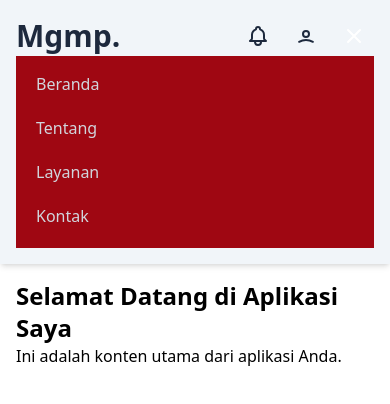
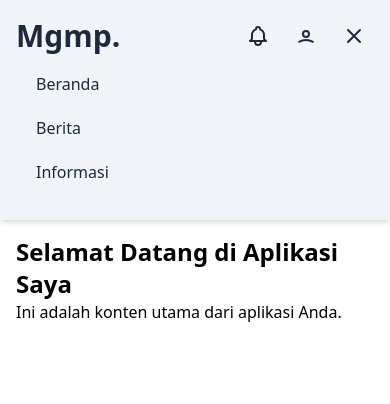
Before and after one commit to msyfk/mgmp, a React (Vite) app: page / in a window 390 px wide. Both pictures are taken after a click on the button 354 px from the left and 36 px from the top of the page. Shown: the top 404 px of the page. Built offline with nearby package versions, Linux system fonts and the light colour scheme.

Commit message:
Memperbaiki menu hamburger di tampilan mobile

```diff
--- a/src/components/Navbar.jsx
+++ b/src/components/Navbar.jsx
@@ -54,7 +54,7 @@ const Navbar = () => {
           <div className="md:hidden">
             <button
               onClick={() => setMobileMenuOpen(!isMobileMenuOpen)}
-              className="p-2 rounded-md text-white hover:text-white hover:bg-red-800"
+              className="p-2 text-slate-800 hover:text-red"
             >
               {isMobileMenuOpen ? (
                 // Ikon 'X' saat menu terbuka
@@ -70,12 +70,11 @@ const Navbar = () => {
 
       {/* Daftar Menu Mobile (Tampil/Sembunyi) */}
       {isMobileMenuOpen && (
-        <div className="md:hidden bg-red-800">
+        <div className="md:hidden bg-slate-100">
           <div className="px-2 pt-2 pb-3 space-y-1 sm:px-3">
-            <a href="#" className="text-gray-300 hover:bg-gray-700 hover:text-white block px-3 py-2 rounded-md text-base font-medium">Beranda</a>
-            <a href="#" className="text-gray-300 hover:bg-gray-700 hover:text-white block px-3 py-2 rounded-md text-base font-medium">Tentang</a>
-            <a href="#" className="text-gray-300 hover:bg-gray-700 hover:text-white block px-3 py-2 rounded-md text-base font-medium">Layanan</a>
-            <a href="#" className="text-gray-300 hover:bg-gray-700 hover:text-white block px-3 py-2 rounded-md text-base font-medium">Kontak</a>
+            <a href="#" className="text-slate-800 hover:bg-red hover:text-white block px-3 py-2 rounded-md text-base font-medium">Beranda</a>
+            <a href="#" className="text-slate-800 hover:bg-red hover:text-white block px-3 py-2 rounded-md text-base font-medium">Berita</a>
+            <a href="#" className="text-slate-800 hover:bg-red hover:text-white block px-3 py-2 rounded-md text-base font-medium">Informasi</a>
           </div>
         </div>
       )}
```
